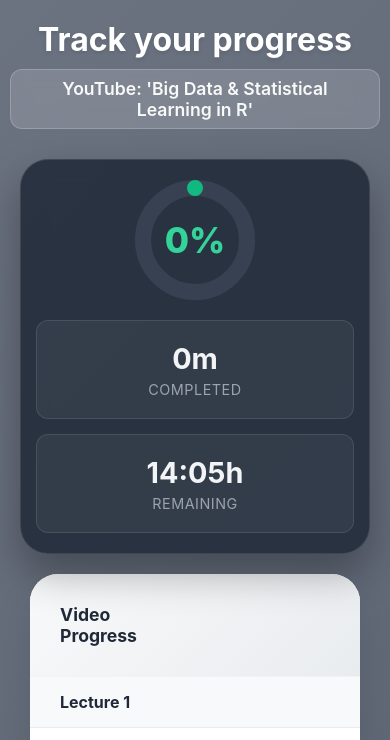
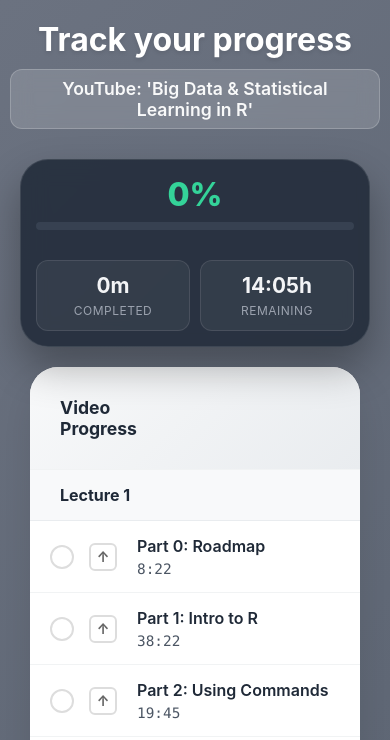
Before and after one commit to thel-01/video-progress-tracker, a plain HTML site: page index.html in a window 390 px wide. Shown: the top 740 px of the page. Drawn offline with Linux system fonts and the light colour scheme.

Commit message:
Update index.html
responsive design fixes

```diff
--- a/index.html
+++ b/index.html
@@ -3,7 +3,7 @@
 <head>
     <meta charset="UTF-8">
     <meta name="viewport" content="width=device-width, initial-scale=1.0">
-    <title>ML Seminar Progress Tracker</title>
+    <title>Statistical Learning Progress Tracker</title>
     <style>
         * {
             margin: 0;
@@ -85,11 +85,21 @@
             gap: 40px;
         }
 
+        /* Desktop: Show ring, hide bar */
         .progress-ring-container {
             position: relative;
             width: 160px;
             height: 160px;
             flex-shrink: 0;
+            display: block;
+        }
+
+        .progress-bar-container {
+            position: absolute;
+            visibility: hidden;
+            height: 0;
+            overflow: hidden;
+            width: 0;
         }
 
         .progress-ring {
@@ -415,9 +425,19 @@
             }
 
             .progress-section {
-                padding: 20px 15px;
+                padding: 15px 15px;
                 margin-left: 10px;
                 margin-right: 10px;
+            }
+
+            .progress-section.compact {
+                padding: 12px 15px;
+            }
+
+            .progress-section.compact .stats {
+                max-height: 0;
+                opacity: 0;
+                margin-top: 0;
             }
 
             .title {
@@ -426,41 +446,72 @@
 
             .progress-container {
                 flex-direction: column;
-                gap: 20px;
+                gap: 15px;
             }
 
+            /* Hide ring, show bar on mobile */
             .progress-ring-container {
-                width: 120px;
-                height: 120px;
+                position: absolute;
+                visibility: hidden;
+                height: 0;
+                width: 0;
+                overflow: hidden;
             }
 
-            .progress-ring {
-                width: 120px;
-                height: 120px;
+            .progress-bar-container {
+                position: relative;
+                visibility: visible;
+                height: auto;
+                width: 100%;
+                overflow: visible;
             }
 
-            .progress-ring-bg {
-                cx: 60;
-                cy: 60;
-                r: 52;
+            .progress-bar-percentage {
+                display: block;
+                font-size: 2rem;
+                font-weight: 800;
+                color: #34d399;
+                margin-bottom: 8px;
+                text-align: center;
             }
 
-            .progress-ring-fill {
-                cx: 60;
-                cy: 60;
-                r: 52;
-                stroke-dasharray: 326.73;
-                stroke-dashoffset: 326.73;
+            .progress-bar-wrapper {
+                width: 100%;
+                height: 8px;
+                background: #374151;
+                border-radius: 4px;
+                overflow: hidden;
+            }
+
+            .progress-bar-fill {
+                height: 100%;
+                background: linear-gradient(90deg, #34d399, #10b981);
+                border-radius: 4px;
             }
 
             .percentage {
-                font-size: 2.2rem;
+                font-size: 1.8rem;
+                position: static;
+                transform: none;
             }
 
             .stats {
-                grid-template-columns: 1fr;
+                grid-template-columns: 1fr 1fr;
                 width: 100%;
-                gap: 15px;
+                gap: 10px;
+                margin-top: 15px;
+            }
+
+            .stat {
+                padding: 12px;
+            }
+
+            .stat-number {
+                font-size: 1.3rem;
+            }
+
+            .stat-label {
+                font-size: 0.75rem;
             }
 
             .video-list {
@@ -490,7 +541,7 @@
         <div class="progress-section">
             <div class="progress-container">
                 <div class="progress-ring-container">
-                    <svg class="progress-ring">
+                    <svg class="progress-ring" viewBox="0 0 160 160">
                         <defs>
                             <linearGradient id="progressGradient" x1="0%" y1="0%" x2="100%" y2="0%">
                                 <stop offset="0%" style="stop-color:#34d399"/>
@@ -501,6 +552,13 @@
                         <circle class="progress-ring-fill" id="progressRing" cx="80" cy="80" r="72"/>
                     </svg>
                     <span class="percentage" id="percentage">0%</span>
+                </div>
+
+                <div class="progress-bar-container">
+                    <span class="progress-bar-percentage" id="percentageBar">0%</span>
+                    <div class="progress-bar-wrapper">
+                        <div class="progress-bar-fill" id="progressBar"></div>
+                    </div>
                 </div>
 
                 <div class="stats">
@@ -866,10 +924,54 @@
         const clearAllBtnEl = document.getElementById('clearAllBtn');
         const hideCompletedBtnEl = document.getElementById('hideCompletedBtn');
         const headerButtonsEl = document.querySelector('.header-buttons');
+        const progressSectionEl = document.querySelector('.progress-section');
+        const percentageBarEl = document.getElementById('percentageBar');
+        const progressBarEl = document.getElementById('progressBar');
         const videoItems = document.querySelectorAll('.video-item');
         const lectureSections = document.querySelectorAll('.lecture-section');
 
         let hideCompleted = false;
+        let lastScrollY = 0;
+
+        // Handle scroll for compact mode (mobile only)
+        window.addEventListener('scroll', () => {
+            const scrollY = window.scrollY;
+            const isMobile = window.innerWidth <= 768;
+
+            if (isMobile && scrollY > 50) {
+                progressSectionEl.classList.add('compact');
+            } else {
+                progressSectionEl.classList.remove('compact');
+            }
+
+            lastScrollY = scrollY;
+        });
+
+        // Update SVG viewBox and circles for mobile
+        function updateSVGForMobile() {
+            const isMobile = window.innerWidth <= 768;
+            const svg = document.querySelector('.progress-ring');
+            const bgCircle = document.querySelector('.progress-ring-bg');
+            const fillCircle = document.querySelector('.progress-ring-fill');
+
+            if (!isMobile) {
+                // Desktop uses ring
+                svg.setAttribute('viewBox', '0 0 160 160');
+                bgCircle.setAttribute('cx', '80');
+                bgCircle.setAttribute('cy', '80');
+                bgCircle.setAttribute('r', '72');
+                bgCircle.setAttribute('stroke-width', '16');
+                fillCircle.setAttribute('cx', '80');
+                fillCircle.setAttribute('cy', '80');
+                fillCircle.setAttribute('r', '72');
+                fillCircle.setAttribute('stroke-width', '16');
+            }
+            // Mobile uses progress bar (CSS handles visibility)
+        }
+
+        // Call on load and resize
+        updateSVGForMobile();
+        window.addEventListener('resize', updateSVGForMobile);
 
         // Lecture groupings - which videos belong to which lecture
         const lectureGroups = {
@@ -884,6 +986,9 @@
 
         // Initialize button visibility
         updateButtonVisibility();
+
+        // Initialize progress display on load
+        updateProgress();
 
         // Hide completed toggle
         hideCompletedBtnEl.addEventListener('click', () => {
@@ -1037,6 +1142,8 @@
         }
 
         function animateNumber(element, targetValue, isPercentage = false) {
+            if (!element) return; // Safety check
+
             const currentText = element.textContent;
             const currentValue = isPercentage
                 ? parseInt(currentText)
@@ -1102,13 +1209,16 @@
 
             // Animate percentage
             animateNumber(percentageEl, percentage, true);
+            animateNumber(percentageBarEl, percentage, true);
 
-            // Update progress ring
-            const circumference = window.innerWidth <= 768
-                ? 2 * Math.PI * 52  // Mobile: r=52
-                : 2 * Math.PI * 72; // Desktop: r=72
+            // Update progress ring (desktop)
+            const radius = 72;
+            const circumference = 2 * Math.PI * radius;
             const offset = circumference - (percentage / 100) * circumference;
             progressRingEl.style.strokeDashoffset = offset;
+
+            // Update progress bar (mobile)
+            progressBarEl.style.width = `${percentage}%`;
 
             // Animate time stats
             animateNumber(completedTimeEl, completedSeconds, false);
```
